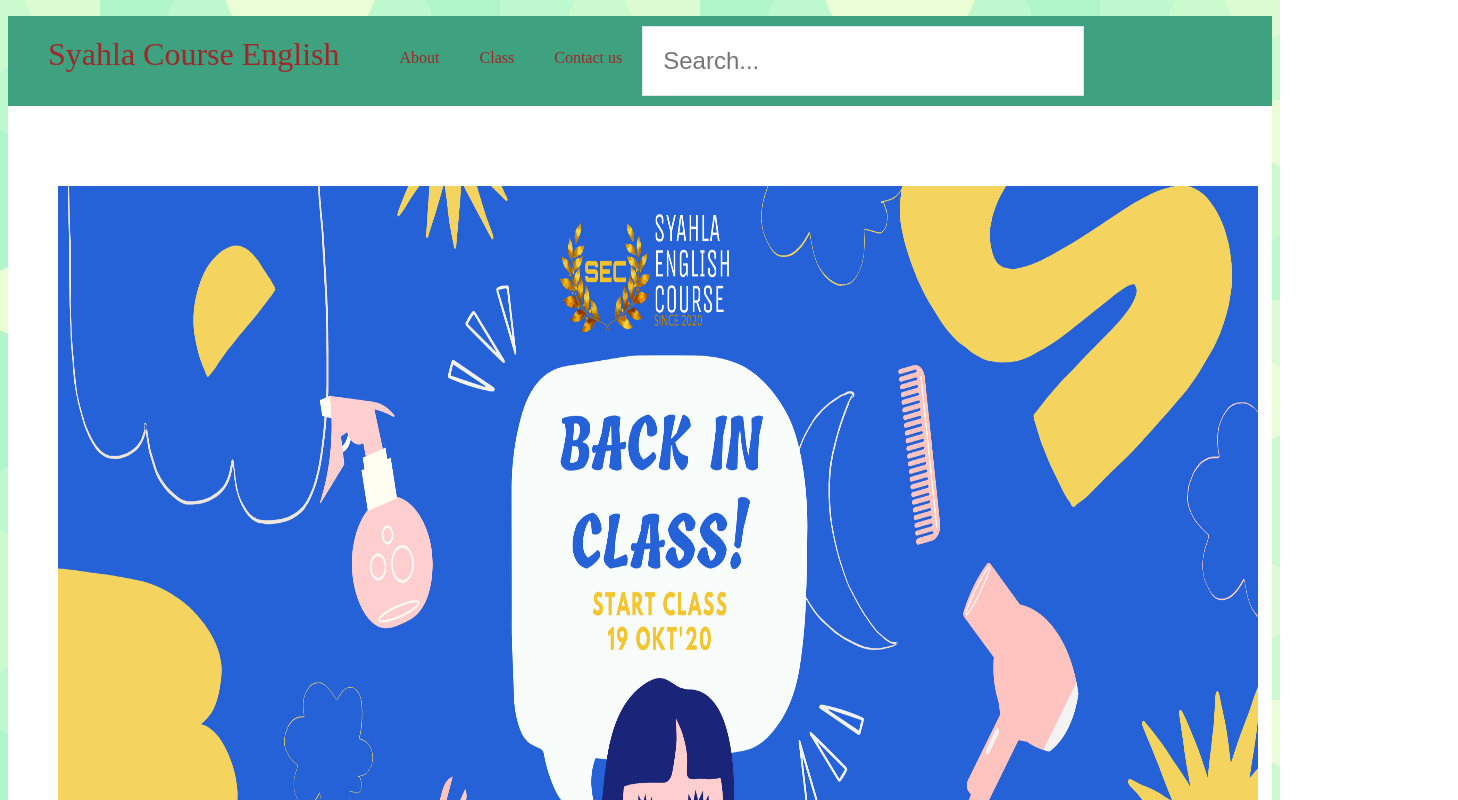
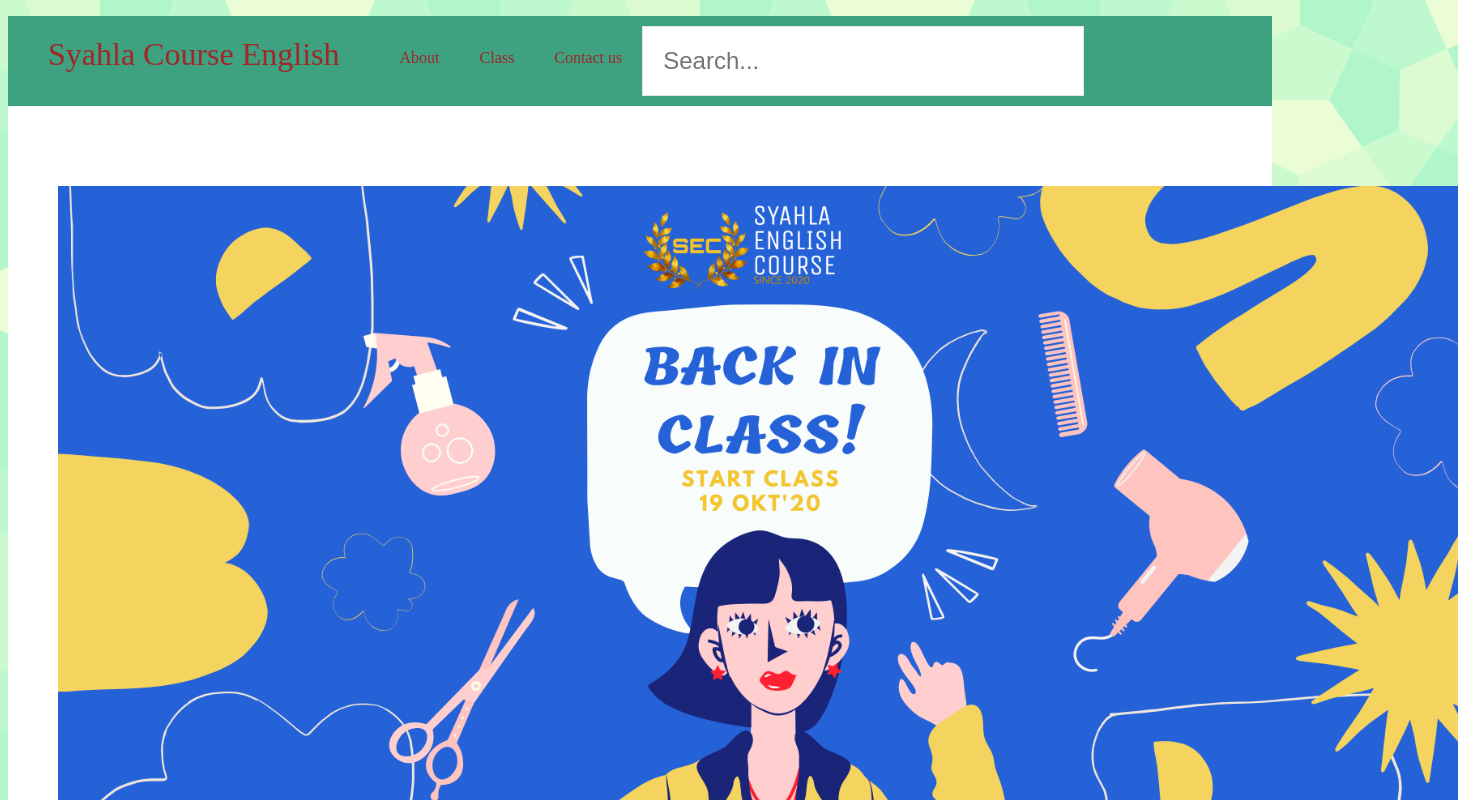
Before and after one commit to syahlaazna/syahla.github.io, a plain HTML site: page index.html in a window 1280 px wide. Shown: the top 800 px of the page, 1458 px wide, since content can reach past the window. Drawn offline with Linux system fonts and the light colour scheme.

Commit message:
Update index.html

```diff
--- a/index.html
+++ b/index.html
@@ -19,7 +19,7 @@
     </div>
 
     <div class="main">
-      <img src="https://raw.githubusercontent.com/syahlaazna/syahla.github.io/main/Main%20Banner.png" width="1200" height="1000">
+      <img src="https://raw.githubusercontent.com/syahlaazna/syahla.github.io/main/Main%20Banner.png" width="1400" height="700">
       <div class="copy-container">
         <h1>Welcome to our website<span>.</span></h1>
         <marquee>Selamat Datang</marquee>
```
